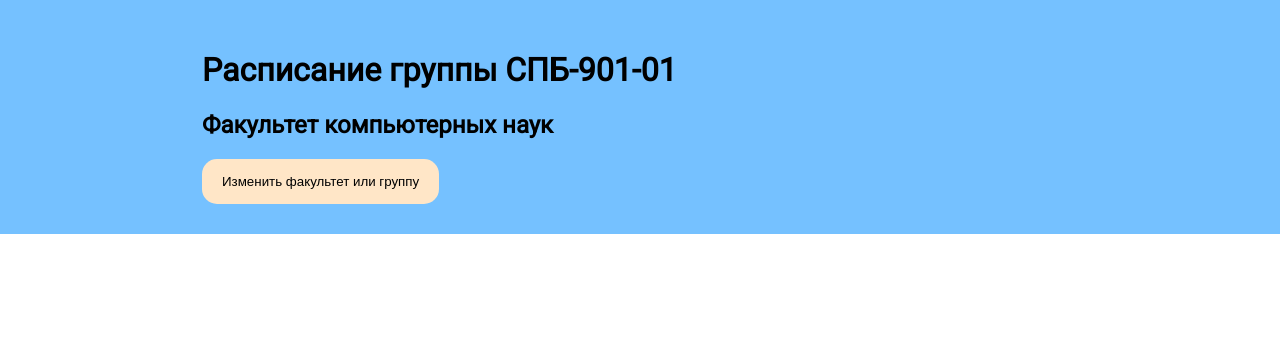
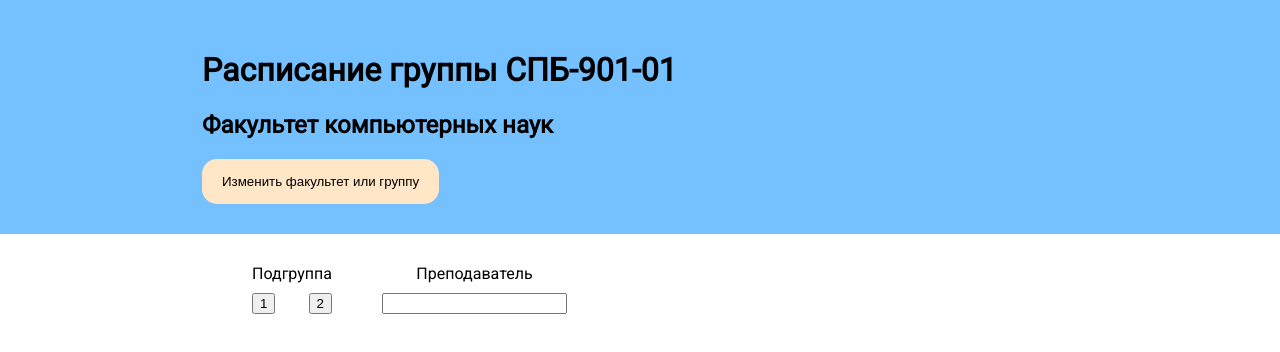
Before and after one commit to sandexplus/schedule-app, a React (Create React App) app: page / in a window 1280 px wide. Shown: the top 352 px of the page. Built offline with nearby package versions, Linux system fonts and the light colour scheme.

Commit message:
filters vis

```diff
--- a/src/components/app/App.js
+++ b/src/components/app/App.js
@@ -3,12 +3,19 @@ import { Component } from 'react';
 import './App.scss';
 
 import Header from '../header/Header';
+import Filters from '../filters/Filters';
 
 class App extends Component{
+    state = {
+
+    }
+
+
     render (){
         return (
             <>
                 <Header group="СПБ-901-01" faculty="Факультет компьютерных наук"/>
+                <Filters/>
             </>
         );
     }
--- /dev/null
+++ b/src/components/filters/Filters.js
@@ -0,0 +1,30 @@
+import { Component } from 'react';
+import './Filters.scss';
+
+class Filters extends Component {
+    render () {
+        return (
+            <section className="filters">
+                <div className="container">
+                    <div className="filters__wrapper">
+                        <div className="filters__subgroup">
+                            <div className="filters__title">
+                                Подгруппа
+                            </div>
+                            <div className="filters__subgroup-wrapper">
+                                <button className="filters__subgroup-item">1</button>
+                                <button className="filters__subgroup-item">2</button>
+                            </div>
+                        </div>
+                        <div className="filters__master">
+                            <div className="filters__title">Преподаватель</div>
+                            <input type="text" className="filters__master-input" />
+                        </div>
+                    </div>
+                </div>
+            </section>
+        );
+    }
+}
+
+export default Filters;
--- /dev/null
+++ b/src/components/filters/Filters.scss
@@ -0,0 +1,27 @@
+.filters{
+    &__wrapper{
+        display: flex;
+        justify-content: start;
+        column-gap: 50px;
+        padding: 30px 50px;
+    }
+    &__title{
+        text-align: center;
+    }
+    &__subgroup{
+        &-wrapper{
+            display: flex;
+            justify-content: space-between;
+            //flex-direction: column;
+        }
+        &-item{
+            margin-top: 10px;
+            cursor: pointer;
+        }
+    }
+    &__master{
+        &-input{
+            margin-top: 10px;
+        }
+    }
+}
```
